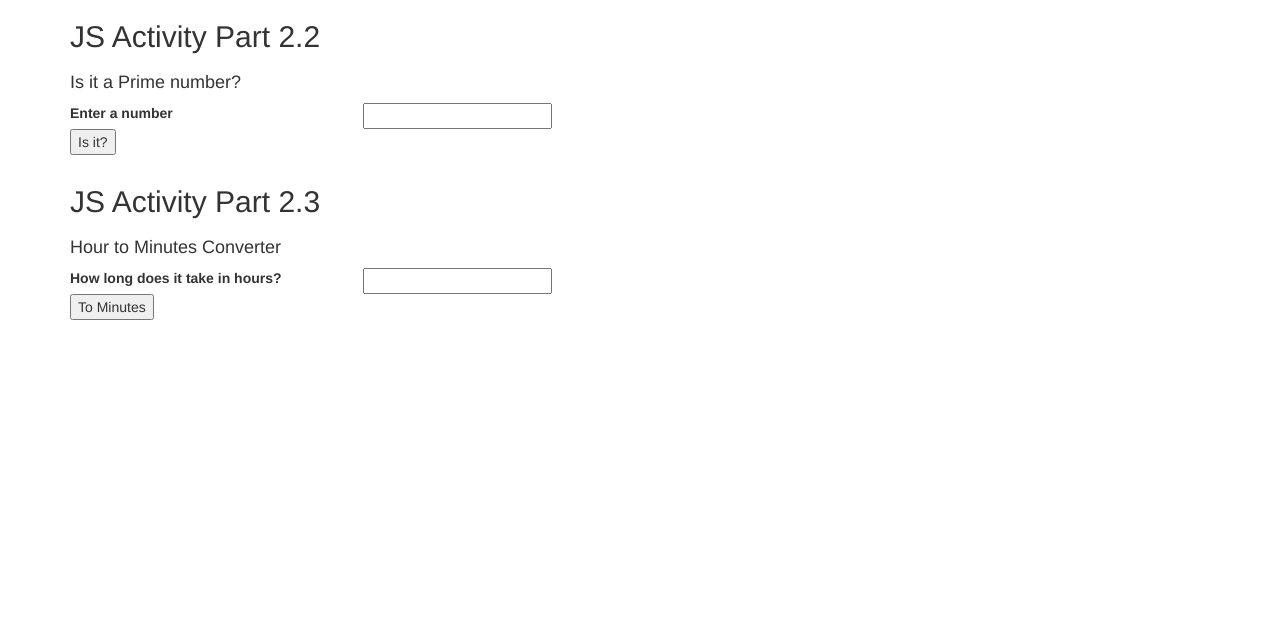
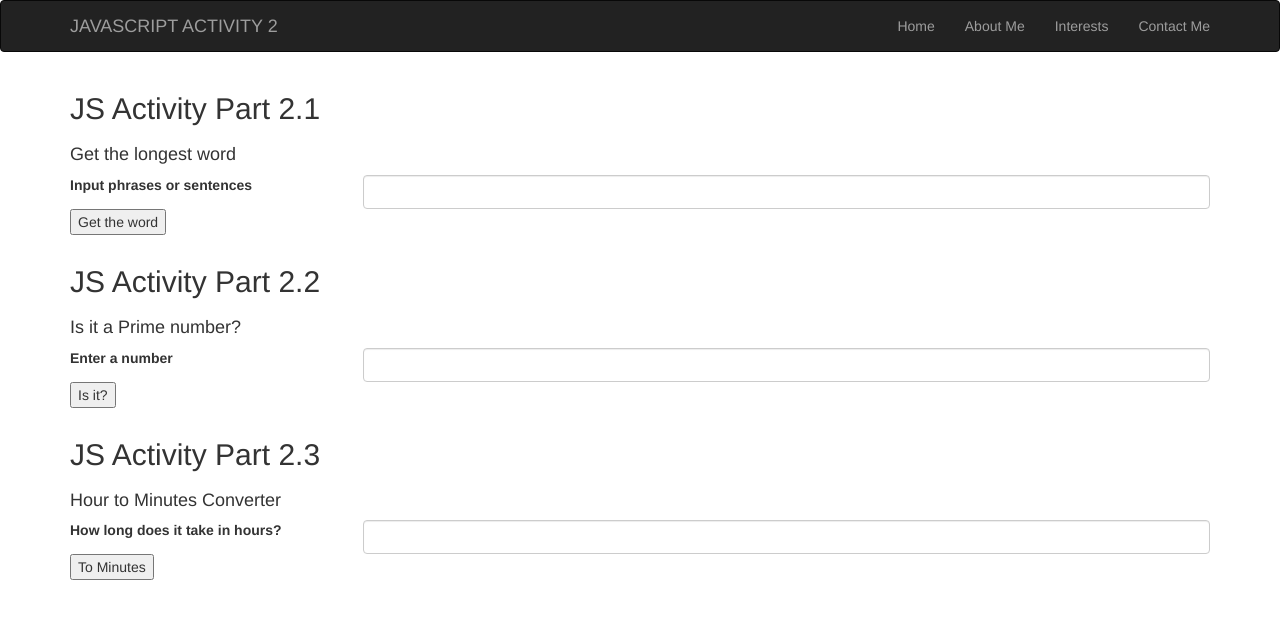
Before and after one commit to fdc-zablanandrei/FDCI-ZABLAN-WEBDEV, a plain HTML site: page 4.JQUERY/Javascript_Activity2.html in a window 1280 px wide. Drawn offline with Linux system fonts and the light colour scheme.

Commit message:
2nd JS Activities added.

```diff
--- a/4.JQUERY/Javascript_Activity2.html
+++ b/4.JQUERY/Javascript_Activity2.html
@@ -8,22 +8,53 @@
 	<title>JavaScript Activity</title>
 </head>
 <body>
+	<nav class="navbar navbar-default navbar-inverse">
+		<div class="container">
+			<div class="navbar-header">
+				<a class="navbar-brand" href="#">JAVASCRIPT ACTIVITY 2
+			</div>
+			<ul class="nav navbar-nav navbar-right">
+				<li><a href="#">Home</a></li>
+				<li><a href="#">About Me</a></li>
+				<li><a href="#interests">Interests</a></li>
+				<li><a href="#contactme">Contact Me</a></li>
+			</ul>
+		</div>
+	</nav>
+
+	<section class="container" >
+		<h2>JS Activity Part 2.1</h2>
+		<div class="row">
+			<div class="col-md-12"><h4>Get the longest word</h4>
+				<div class="row">
+					<div class="col-md-3"><label for="words">Input phrases or sentences</label>
+					</div>
+					<div class="col-md-9">
+						<input type="text" name="words" id="strings" class="form-control">
+					</div>
+					<div class="col-md-6">
+						<button id="stringlength" onclick="stringLength()">Get the word</button>
+						<br>
+						<p id="prime"></p>
+					</div>
+				</div>
+			</div>
+		</div>
 
 
-	<section class="container" >
 		<h2>JS Activity Part 2.2</h2>
 		<div class="row">
 			<div class="col-md-12"><h4>Is it a Prime number?</h4>
 				<div class="row">
-					<div class="col-md-3"><strong>Enter a number</strong>
+					<div class="col-md-3"><label for="number">Enter a number</label>
 					</div>
 					<div class="col-md-9">
-						<input type="text" name="numb" id="number">
+						<input type="text" name="number" id="number" class="form-control">
 					</div>
 					<div class="col-md-6">
 						<button id="finalg" onclick="isPrime()">Is it?</button>
 						<br>
-						<p id="mins"></p>
+						<p id="prime"></p>
 					</div>
 				</div>
 			</div>
@@ -32,10 +63,11 @@
 		<div class="row">
 			<div class="col-md-12"><h4>Hour to Minutes Converter</h4>
 				<div class="row">
-					<div class="col-md-3"><strong>How long does it take in hours?</strong>
+
+					<div class="col-md-3"><label>How long does it take in hours?</label>
 					</div>
 					<div class="col-md-9">
-						<input type="text" name="hr" id="hour">
+						<input type="text" name="hour" id="hour" class="form-control">
 					</div>
 					<div class="col-md-6">
 						<button id="finalg" onclick="hourToMin()">To Minutes</button>
--- a/4.JQUERY/js_activity2.js
+++ b/4.JQUERY/js_activity2.js
@@ -2,30 +2,53 @@
 //JS Activity 2.1
 
 function stringLength(){
+	var longest;
+	var lgth =0;
 	var string = document.getElementById("strings").value;
-	var stringArray = str.split(" ");
+	var stringArray = string.split(" ");
+	console.log(stringArray);
+
+	for(var i=0; i < stringArray.length; i++){
+		if(stringArray[i].length > lgth){
+			var lgth = stringArray[i].length;
+			longest = stringArray[i];
+		}
+
+	}
+	console.log(longest);
 }
 
 
+
+//JS Activity 2.2
+
 function isPrime(){
-
+	var nonprime=0;
 	var num = parseInt(document.getElementById("number").value);
-
-
-	for(var i = 1; i <= num; i++){
+	for(var i = 2; i < num; i++){
 
 		if(num % i === 0){
-			console.log(num +' is not prime');
+			nonprime = 1;
+			break;
+		}
+
 	}
-
+	if (num==1){
+		console.log(num + ' is not prime')
+	}
+	else if (nonprime ==0){
+		console.log(num + ' is prime')
+	} else {
+		console.log(num+ ' is not prime')
 	}
 }
 
-
+//JS Activity 2.3
 
 function hourToMin(){
 	var min;
 	var hour = parseInt(document.getElementById("hour").value);
 	min = hour * 60;
+	console.log(min);
 	document.getElementById("mins").textContent = "It'll take "+min +" minutes";
 }
```
